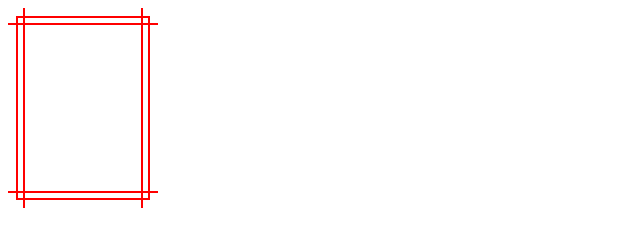
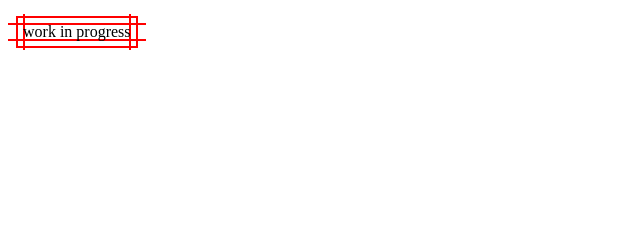
Before and after one commit to HosseinOutward/HosseinOutward.github.io, a plain HTML site: page index.html in a window 1280 px wide. Shown: the whole page, without its empty margins (0-640 px from the left). Drawn offline with Linux system fonts and the light colour scheme.

Commit message:
initial commit 5

```diff
--- a/index.html
+++ b/index.html
@@ -4,7 +4,7 @@
 <head>
     <meta charset="UTF-8">
     <title>HosseinOutward</title>
-    <div class="box"></div>
+    <div class="box">work in progress</div>
 </head>
 <body>
 
--- a/style.css
+++ b/style.css
@@ -4,8 +4,8 @@
   --o1:15px; /* offest of lines*/
   --o2:10px; /* offset of rectangle */
 
-  width:150px;
-  height:200px;
+  width:auto;
+  height:auto;
   box-sizing:border-box;
   display:inline-block;
   border:var(--o1) solid transparent;
```
